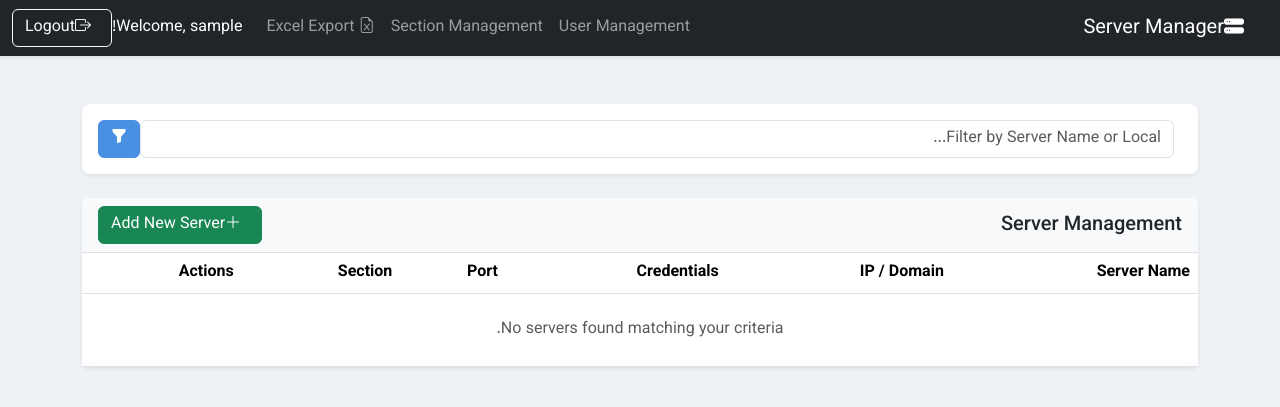
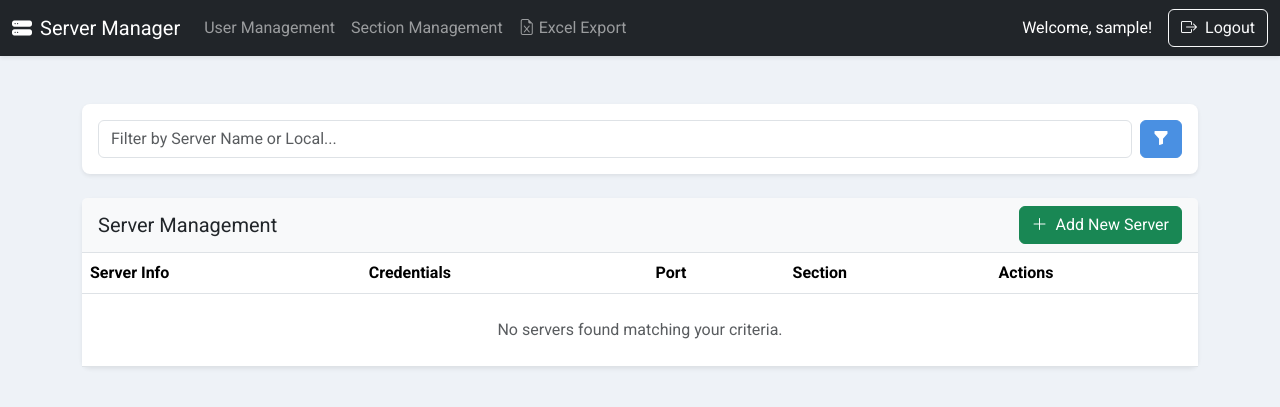
Before and after one commit to ALllILB/serverpassmanger, a Flask app: page / in a window 1280 px wide. Shown: the top 407 px of the page. Run offline with Flask 3, Linux system fonts and the light colour scheme; the visitor is signed in with stand-in values (Sample User, id 1); data that the repository does not hold is empty; parts of the project's set-up code (start-up, migrations or seed data) failed here and were passed over.

Commit message:
Update index.html

```diff
--- a/templates/index.html
+++ b/templates/index.html
@@ -1,18 +1,18 @@
 <!DOCTYPE html>
-<html lang="en" dir="rtl">
+<html lang="en" dir="ltr">
 <head>
     <meta charset="UTF-8">
     <meta name="viewport" content="width=device-width, initial-scale=1.0">
     <title>Server Management</title>
     <link rel="preconnect" href="https://fonts.googleapis.com">
     <link rel="preconnect" href="https://fonts.gstatic.com" crossorigin>
-    <link href="https://fonts.googleapis.com/css2?family=Vazirmatn:wght@400;700&display=swap" rel="stylesheet">
+    <link href="https://fonts.googleapis.com/css2?family=Roboto:wght@400;700&display=swap" rel="stylesheet">
     <link href="https://cdn.jsdelivr.net/npm/bootstrap@5.3.3/dist/css/bootstrap.min.css" rel="stylesheet">
     <link rel="stylesheet" href="https://cdn.jsdelivr.net/npm/bootstrap-icons@1.11.3/font/bootstrap-icons.min.css">
     <link rel="stylesheet" href="{{ url_for('static', filename='style.css') }}">
     <style>
         body {
-            font-family: 'Vazirmatn', sans-serif;
+            font-family: 'Roboto', sans-serif;
         }
         .table-responsive-accordion .accordion-button.collapsed::after {
             content: "+";
@@ -165,8 +165,7 @@
                 <table class="table table-hover mb-0">
                     <thead class="bg-light">
                         <tr>
-                            <th>Server Name</th>
-                            <th>IP / Domain</th>
+                            <th>Server Info</th>
                             <th>Credentials</th>
                             <th>Port</th>
                             <th>Section</th>
@@ -180,11 +179,9 @@
                             </tr>
                             {% for server in server_list %}
                             <tr>
-                                <td>{{ server.server_name or 'N/A' }}</td>
                                 <td>
-                                    <button class="btn btn-sm btn-outline-secondary" type="button" data-bs-toggle="collapse" data-bs-target="#ipDomainCollapse{{ server.id }}" aria-expanded="false" aria-controls="ipDomainCollapse{{ server.id }}">
-                                        Show Details
-                                    </button>
+                                    <strong>{{ server.server_name or 'N/A' }}</strong>
+                                    - {{ server.local_ip or server.domain or 'N/A' }}
                                 </td>
                                 <td>
                                     <button class="btn btn-sm btn-outline-info"
@@ -224,14 +221,6 @@
                                         </form>
                                     </div>
                                     {% endif %}
-                                </td>
-                            </tr>
-                            <tr class="collapse" id="ipDomainCollapse{{ server.id }}">
-                                <td colspan="6" class="p-0">
-                                    <div class="bg-light p-3">
-                                        <strong>IP:</strong> {{ server.local_ip or 'N/A' }}<br>
-                                        <strong>Domain:</strong> {{ server.domain or 'N/A' }}
-                                    </div>
                                 </td>
                             </tr>
                             {% endfor %}
@@ -368,7 +357,6 @@
             </div>
         </div>
     </div>
-
     <script src="https://cdn.jsdelivr.net/npm/bootstrap@5.3.3/dist/js/bootstrap.bundle.min.js"></script>
     <script>
         async function copyToClipboard(text) {
```
